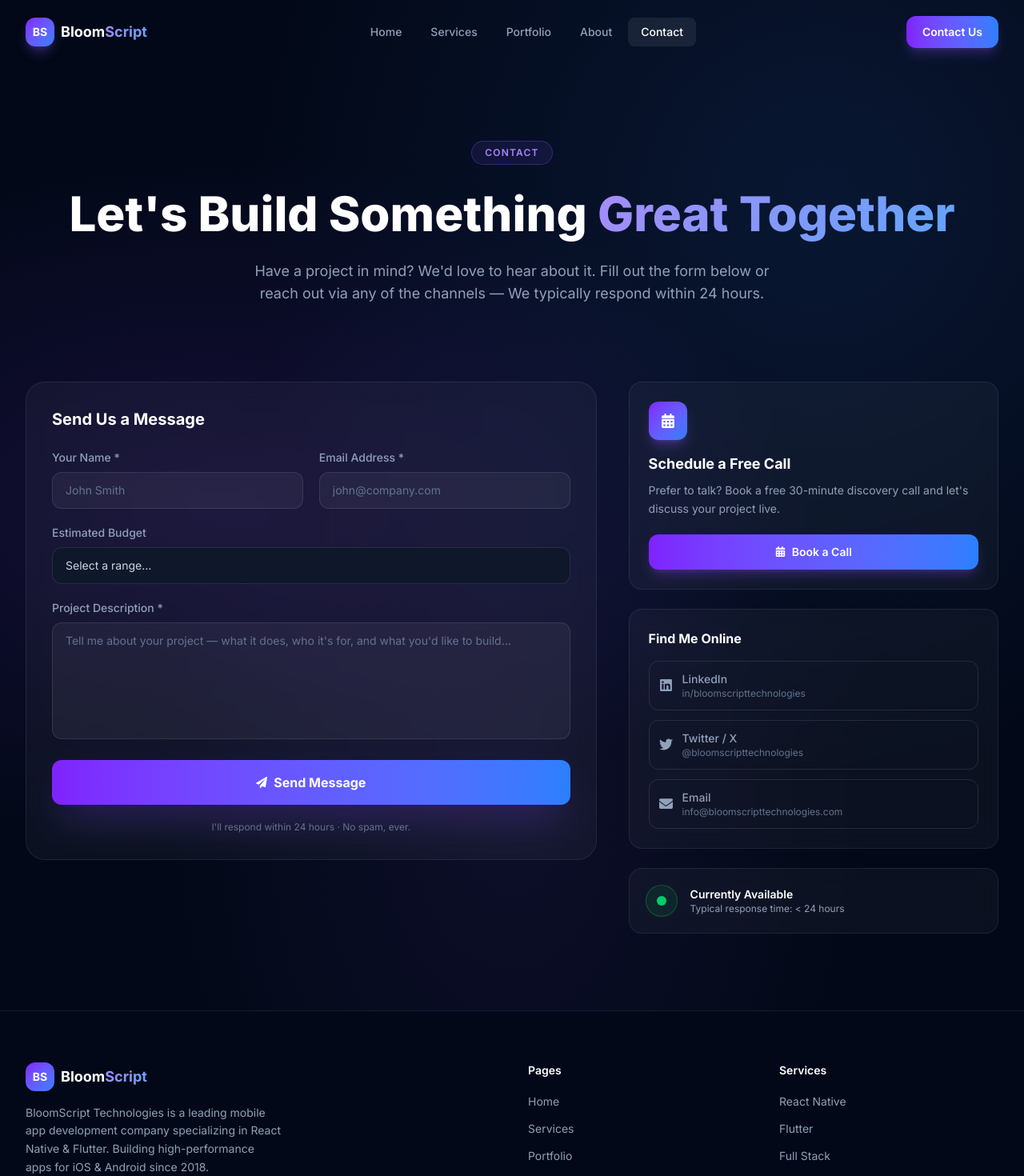
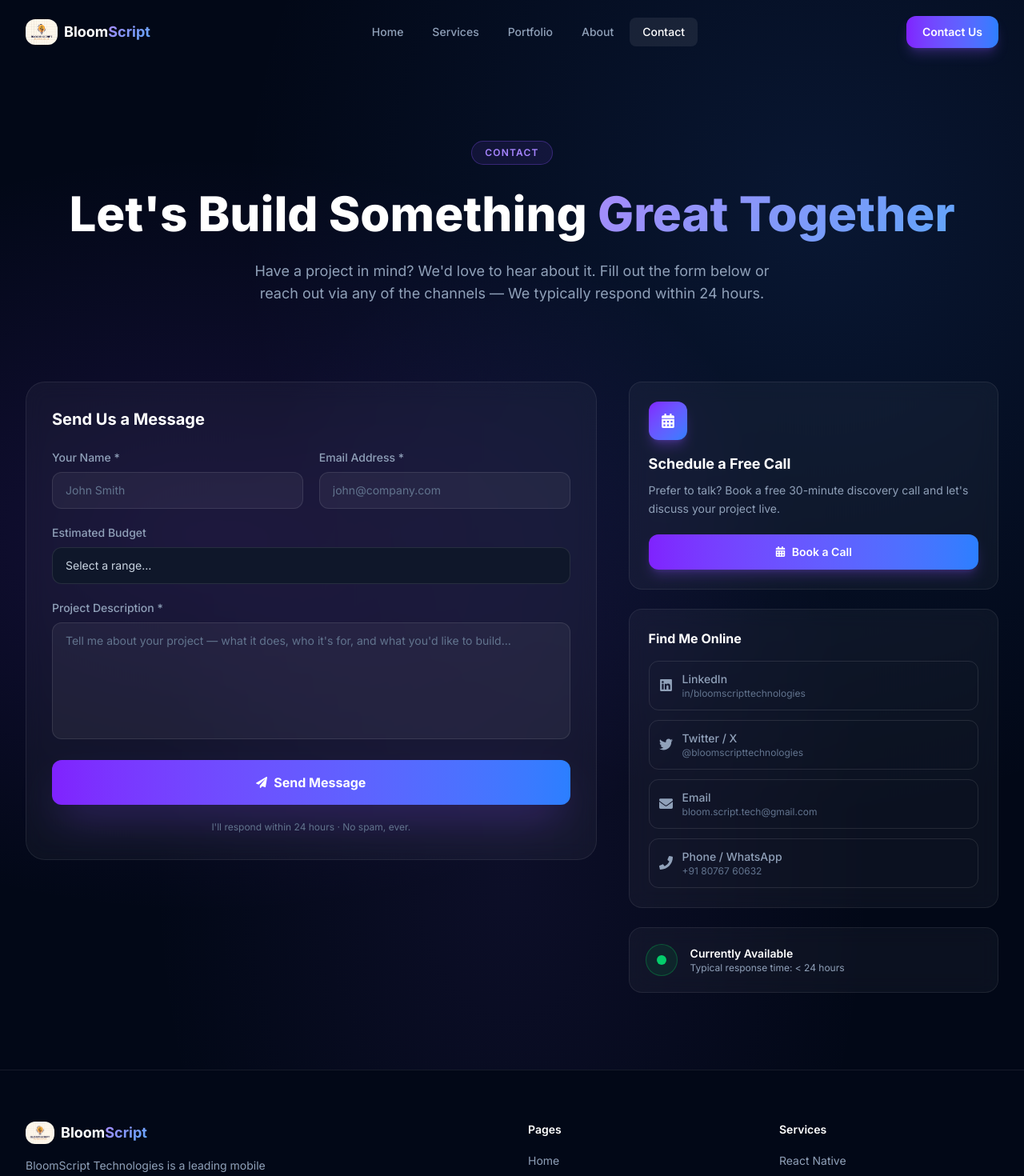
Before and after one commit to Sukrit-Prakash/freelancesite, a Next.js app: page /contact in a window 1280 px wide. Shown: the top 1470 px of the page at 80% size. Built offline with nearby package versions, Linux system fonts and the light colour scheme.

Commit message:
updates on contact details and pricces

```diff
--- a/app/about/page.js
+++ b/app/about/page.js
@@ -159,7 +159,7 @@ export default function AboutPage() {
                                         </p>
                                         <div className="grid grid-cols-2 gap-4">
                                             {[
-                                                { n: "50+", l: "Apps Shipped" },
+                                                { n: "20+", l: "Apps Shipped" },
                                                 // { n: "30+", l: "Happy Clients" },
                                                 { n: "2+", l: "Years Exp." },
                                                 { n: "99%", l: "Satisfaction" },
--- a/app/contact/page.js
+++ b/app/contact/page.js
@@ -6,6 +6,7 @@ import {
     FaLinkedin,
     FaTwitter,
     FaEnvelope,
+    FaPhone,
     FaCalendarAlt,
     FaCheckCircle,
     FaPaperPlane,
@@ -24,22 +25,29 @@ const socials = [
         icon: FaLinkedin,
         label: "LinkedIn",
         handle: "in/bloomscripttechnologies",
-        href: "https://linkedin.com",
+        href: "https://www.linkedin.com/company/bloomscript-tech",
         color: "hover:border-blue-500/50 hover:text-blue-400",
     },
     {
         icon: FaTwitter,
         label: "Twitter / X",
         handle: "@bloomscripttechnologies",
-        href: "https://twitter.com",
+        href: "https://x.com/bloom_script",
         color: "hover:border-sky-500/50 hover:text-sky-400",
     },
     {
         icon: FaEnvelope,
         label: "Email",
-        handle: "info@bloomscripttechnologies.com",
-        href: "mailto:info@bloomscripttechnologies.com",
+        handle: "bloom.script.tech@gmail.com",
+        href: "mailto:bloom.script.tech@gmail.com",
         color: "hover:border-violet-500/50 hover:text-violet-400",
+    },
+    {
+        icon: FaPhone,
+        label: "Phone / WhatsApp",
+        handle: "+91 80767 60632",
+        href: "tel:+918076760632",
+        color: "hover:border-green-500/50 hover:text-green-400",
     },
 ];
 
@@ -47,6 +55,7 @@ export default function ContactPage() {
     const [form, setForm] = useState({ name: "", email: "", budget: "", message: "" });
     const [submitted, setSubmitted] = useState(false);
     const [loading, setLoading] = useState(false);
+    const [error, setError] = useState("");
 
     const handleChange = (e) =>
         setForm((prev) => ({ ...prev, [e.target.name]: e.target.value }));
@@ -54,10 +63,27 @@ export default function ContactPage() {
     const handleSubmit = async (e) => {
         e.preventDefault();
         setLoading(true);
-        // Simulate async submission
-        await new Promise((r) => setTimeout(r, 1500));
-        setLoading(false);
-        setSubmitted(true);
+        setError("");
+
+        try {
+            const res = await fetch("/api/contact", {
+                method: "POST",
+                headers: { "Content-Type": "application/json" },
+                body: JSON.stringify(form),
+            });
+
+            const data = await res.json();
+
+            if (!res.ok) {
+                throw new Error(data.error || "Something went wrong. Please try again.");
+            }
+
+            setSubmitted(true);
+        } catch (err) {
+            setError(err.message);
+        } finally {
+            setLoading(false);
+        }
     };
 
     return (
@@ -148,10 +174,9 @@ export default function ContactPage() {
                                             className="w-full bg-[#0f172a] border border-white/10 rounded-xl px-4 py-3 text-slate-300 text-sm focus:outline-none focus:border-violet-500/60 focus:ring-1 focus:ring-violet-500/30 transition-colors appearance-none"
                                         >
                                             <option value="">Select a range…</option>
-                                            <option value="<5k">Under $5,000</option>
-                                            <option value="5k-15k">$5,000 – $15,000</option>
-                                            <option value="15k-50k">$15,000 – $50,000</option>
-                                            <option value="50k+">$50,000+</option>
+                                            <option value="<10k">Under $120</option>
+                                            <option value="30k-45k">$350 – $500</option>
+                                            <option value=" Greater than 50k">greater than 50000 Rs.</option>
                                             <option value="discuss">Prefer to discuss</option>
                                         </select>
                                     </div>
@@ -171,6 +196,12 @@ export default function ContactPage() {
                                             className="w-full bg-white/5 border border-white/10 rounded-xl px-4 py-3 text-white placeholder-slate-500 text-sm focus:outline-none focus:border-violet-500/60 focus:ring-1 focus:ring-violet-500/30 transition-colors resize-none"
                                         />
                                     </div>
+
+                                    {error && (
+                                        <div className="flex items-center gap-2 px-4 py-3 rounded-xl bg-red-500/10 border border-red-500/30 text-red-400 text-sm">
+                                            <span>⚠</span> {error}
+                                        </div>
+                                    )}
 
                                     <button
                                         type="submit"
@@ -213,7 +244,8 @@ export default function ContactPage() {
                                 Prefer to talk? Book a free 30-minute discovery call and let's discuss your project live.
                             </p>
                             <a
-                                href="https://calendly.com"
+                                // href="https://calendly.com"
+                                href="https://calendly.com/bloom-script-tech"
                                 target="_blank"
                                 rel="noopener noreferrer"
                                 className="flex items-center justify-center gap-2 py-3 rounded-xl bg-gradient-to-r from-violet-600 to-blue-500 text-white font-semibold text-sm shadow-lg shadow-violet-500/25 hover:shadow-violet-500/40 hover:scale-105 transition-all duration-200"
--- a/app/layout.js
+++ b/app/layout.js
@@ -28,7 +28,8 @@ export const metadata = {
   openGraph: {
     type: "website",
     locale: "en_US",
-    url: "https://bloomscripttechnologies.com",
+    // url: "https://bloomscripttechnologies.com",
+    url:"https://freelancesite-beta.vercel.app/",
     siteName: "BloomScript Technologies",
     title: "BloomScript Technologies – Freelance React Native & Flutter Development Agency",
     description:
--- a/app/page.js
+++ b/app/page.js
@@ -39,9 +39,9 @@ const techStack = [
 ];
 
 const stats = [
-  { value: "50+", label: "Apps Delivered" },
-  { value: "30+", label: "Happy Clients" },
-  { value: "6+", label: "Years Experience" },
+  { value: "20+", label: "Apps Delivered" },
+  // { value: "30+", label: "Happy Clients" },
+  { value: "2+", label: "Years Experience" },
   { value: "99%", label: "Client Satisfaction" },
 ];
 
--- a/components/Footer.jsx
+++ b/components/Footer.jsx
@@ -1,4 +1,5 @@
 import Link from "next/link";
+import Image from "next/image";
 import { FaGithub, FaLinkedin, FaTwitter, FaEnvelope } from "react-icons/fa";
 
 const footerLinks = {
@@ -18,10 +19,10 @@ const footerLinks = {
 };
 
 const socials = [
-    { icon: FaGithub, href: "https://github.com", label: "GitHub" },
-    { icon: FaLinkedin, href: "https://linkedin.com", label: "LinkedIn" },
-    { icon: FaTwitter, href: "https://twitter.com", label: "Twitter" },
-    { icon: FaEnvelope, href: "mailto:info@bloomscripttechnologies.com", label: "Email" },
+    // { icon: FaGithub, href: "https://github.com", label: "GitHub" },
+    { icon: FaLinkedin, href: "https://www.linkedin.com/company/bloomscript-tech", label: "LinkedIn" },
+    { icon: FaTwitter, href: "https://x.com/bloom_script", label: "Twitter" },
+    { icon: FaEnvelope, href: "mailto:bloom.script.tech@gmail.com", label: "Email" },
 ];
 
 export default function Footer() {
@@ -32,16 +33,20 @@ export default function Footer() {
                     {/* Brand */}
                     <div className="md:col-span-2">
                         <Link href="/" className="flex items-center gap-2 mb-4">
-                            <div className="w-9 h-9 rounded-xl bg-gradient-to-br from-violet-600 to-blue-500 flex items-center justify-center">
-                                <span className="text-white font-bold text-sm">BS</span>
-                            </div>
+                            <Image
+                                src="/logo.png"
+                                alt="BloomScript Logo"
+                                width={36}
+                                height={36}
+                                className="rounded-xl object-contain"
+                            />
                             <span className="font-bold text-lg text-white">
                                 Bloom<span className="gradient-text">Script</span>
                             </span>
                         </Link>
                         <p className="text-slate-400 text-sm leading-relaxed max-w-xs">
                             BloomScript Technologies is a leading mobile app development company specializing in React Native & Flutter.
-                            Building high-performance apps for iOS & Android since 2018.
+                            Building high-performance apps for iOS & Android since 2024.
                         </p>
                         <div className="flex gap-3 mt-6">
                             {socials.map(({ icon: Icon, href, label }) => (
@@ -81,7 +86,7 @@ export default function Footer() {
 
                 <div className="border-t border-white/8 mt-12 pt-8 flex flex-col sm:flex-row items-center justify-between gap-4">
                     <p className="text-slate-500 text-sm">
-                        © {new Date().getFullYear()} AlexDev. All rights reserved.
+                        © {new Date().getFullYear()} BloomScript. All rights reserved.
                     </p>
                     <p className="text-slate-500 text-sm">
                         Built with{" "}
--- a/components/Navbar.jsx
+++ b/components/Navbar.jsx
@@ -1,6 +1,7 @@
 "use client";
 import { useState, useEffect } from "react";
 import Link from "next/link";
+import Image from "next/image";
 import { usePathname } from "next/navigation";
 import { motion, AnimatePresence } from "framer-motion";
 import { HiMenu, HiX } from "react-icons/hi";
@@ -44,9 +45,14 @@ export default function Navbar() {
                     <div className="flex items-center justify-between h-16 md:h-20">
                         {/* Logo */}
                         <Link href="/" className="flex items-center gap-2 group">
-                            <div className="w-9 h-9 rounded-xl bg-gradient-to-br from-violet-600 to-blue-500 flex items-center justify-center shadow-lg shadow-violet-500/30 group-hover:shadow-violet-500/50 transition-shadow">
-                                <span className="text-white font-bold text-sm">BS</span>
-                            </div>
+                            <Image
+                                src="/logo.png"
+                                alt="BloomScript Logo"
+                                width={40}
+                                height={40}
+                                className="rounded-xl object-contain group-hover:opacity-90 transition-opacity"
+                                priority
+                            />
                             <span className="font-bold text-lg text-white">
                                 Bloom<span className="gradient-text">Script</span>
                             </span>
--- a/data/services.js
+++ b/data/services.js
@@ -68,7 +68,7 @@ export const services = [
 export const pricingPlans = [
     {
         name: "Basic",
-        price: "$1,500",
+        price: "$100-150$",
         period: "/ project",
         description: "Perfect for startups needing a solid MVP to validate their idea.",
         features: [
@@ -84,7 +84,7 @@ export const pricingPlans = [
     },
     {
         name: "Pro",
-        price: "$4,500",
+        price: "$200-$500",
         period: "/ project",
         description: "The most popular option for businesses ready to launch a full product.",
         features: [
--- a/package.json
+++ b/package.json
@@ -10,6 +10,7 @@
   "dependencies": {
     "framer-motion": "^12.34.3",
     "next": "16.1.6",
+    "nodemailer": "^8.0.1",
     "react": "19.2.3",
     "react-dom": "19.2.3",
     "react-icons": "^5.5.0"
```
Also changed, not shown: app/api/contact/route.js (added, +84 -0 lines), app/services/page.js (line endings or trailing spaces), public/logo.png (added), 1 other file (tests, documents, lock files or other folders). Lines whose indentation alone changed are shown as unchanged.
